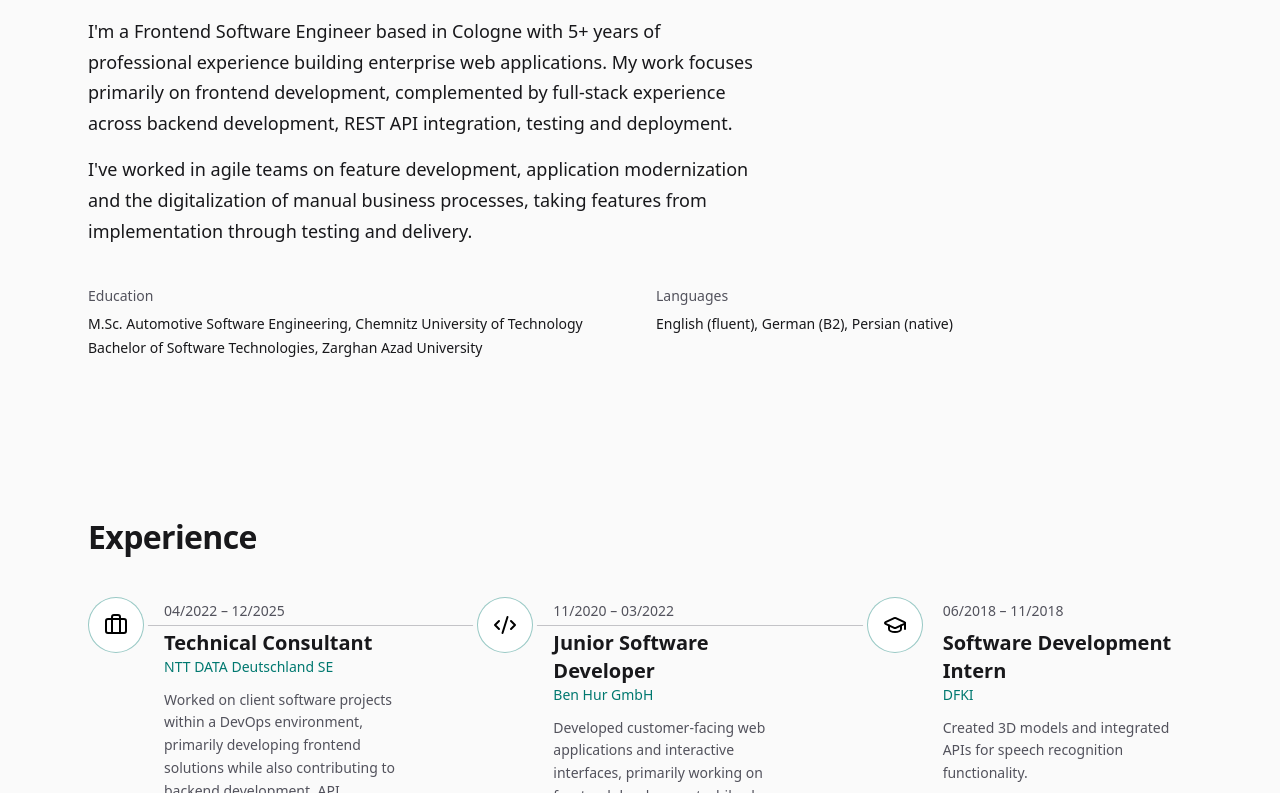
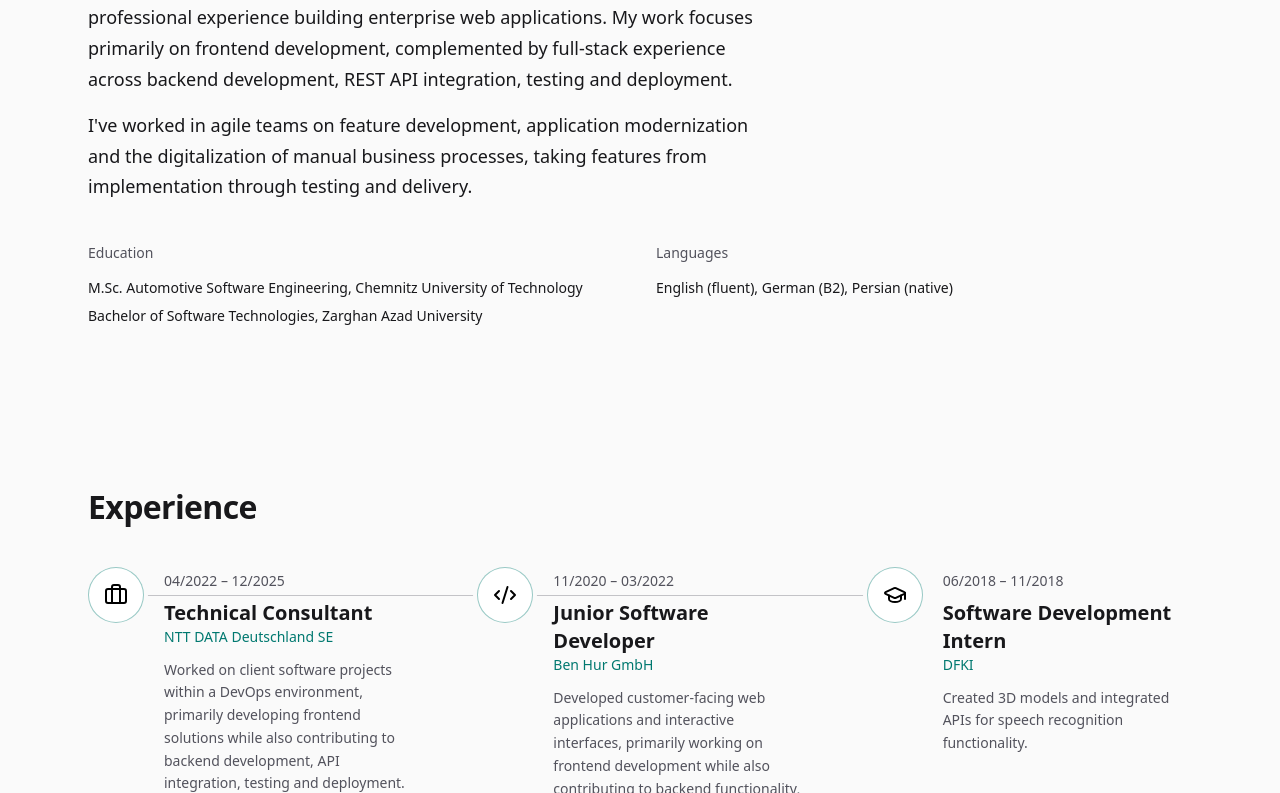
Before and after one commit to esiRonaldo/Portofolio, a Vue app: page / in a window 1280 px wide. Shown: the part 805-1598 px from the top of the page. Built offline with nearby package versions, Linux system fonts and the light colour scheme.

Commit message:
Refine hero and about typography and spacing
Co-Authored-By: Claude Opus 5.5 <noreply@anthropic.com>

```diff
--- a/src/sections/about/AboutSection.vue
+++ b/src/sections/about/AboutSection.vue
@@ -12,16 +12,16 @@ const { t } = useI18n()
       <p>{{ t('about.teamwork') }}</p>
     </div>
 
-    <dl data-reveal style="--i: 2" class="mt-10 grid grid-cols-2 gap-8 text-sm">
+    <dl data-reveal style="--i: 2" class="mt-10 grid grid-cols-2 gap-8 text-sm leading-relaxed">
       <div>
-        <dt class="text-fg-muted">{{ t('about.education.label') }}</dt>
+        <dt class="font-medium text-fg-muted">{{ t('about.education.label') }}</dt>
         <!-- A term can have several descriptions: one per degree. -->
-        <dd class="mt-2 font-medium">{{ t('about.education.master') }}</dd>
-        <dd class="mt-1 font-medium">{{ t('about.education.bachelor') }}</dd>
+        <dd class="mt-3 font-medium">{{ t('about.education.master') }}</dd>
+        <dd class="mt-1.5 font-medium">{{ t('about.education.bachelor') }}</dd>
       </div>
       <div>
-        <dt class="text-fg-muted">{{ t('about.languages.label') }}</dt>
-        <dd class="mt-2 font-medium">{{ t('about.languages.value') }}</dd>
+        <dt class="font-medium text-fg-muted">{{ t('about.languages.label') }}</dt>
+        <dd class="mt-3 font-medium">{{ t('about.languages.value') }}</dd>
       </div>
     </dl>
   </PageSection>
--- a/src/sections/hero/HeroSection.vue
+++ b/src/sections/hero/HeroSection.vue
@@ -17,7 +17,7 @@ const coreStack = [
   <section
     id="hero"
     aria-labelledby="hero-title"
-    class="grid grid-cols-12 items-center gap-12 pt-20 pb-16"
+    class="grid grid-cols-12 items-center gap-12 pt-20 pb-6"
   >
     <div class="col-span-7 motion-safe:animate-rise">
       <p
@@ -28,7 +28,7 @@ const coreStack = [
       </p>
 
       <h1 id="hero-title" class="mt-6 text-display">Ehsan Fani</h1>
-      <p class="mt-4 text-xl text-fg-muted">{{ t('hero.role') }}</p>
+      <p class="mt-4 text-xl font-medium text-fg-muted">{{ t('hero.role') }}</p>
       <p class="mt-6 max-w-xl text-lead">{{ t('hero.summary') }}</p>
 
       <div class="mt-8 flex max-w-xl items-center gap-4 text-sm">
--- a/src/styles/main.css
+++ b/src/styles/main.css
@@ -60,7 +60,7 @@
 
 @theme {
   /* Type scale: use these instead of picking raw sizes in components. Body = text-base, meta = text-sm. */
-  --text-display: 3.5rem;
+  --text-display: 3.25rem;
   --text-display--line-height: 1.05;
   --text-display--letter-spacing: -0.03em;
   --text-display--font-weight: 700;
```
